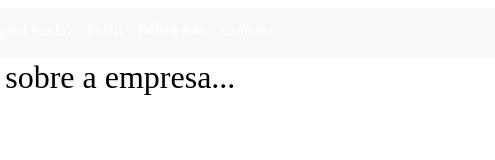
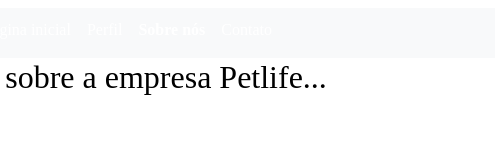
Before and after one commit to drianocorrea/infodados, a plain HTML site: page sobre.html in a window 1280 px wide. Shown: the full height of the page, 145-640 px from the left. Drawn offline with Linux system fonts and the light colour scheme.

```diff
--- a/sobre.html
+++ b/sobre.html
@@ -40,7 +40,7 @@
 
     <!--CORPO DO SITE-->
     <div id="principal">
-        <h2>Um pouco sobre a empresa...</h2>
+        <h2>Um pouco sobre a empresa Petlife...</h2>
 
     <!-- FIM DO CORPO-->
 
```
